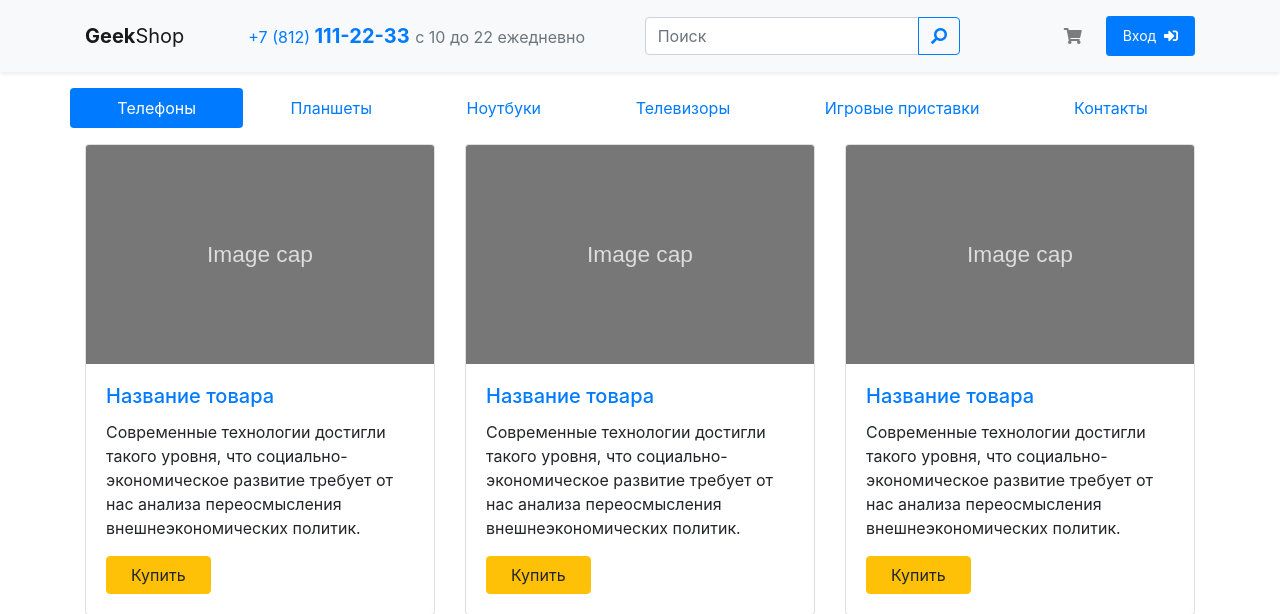
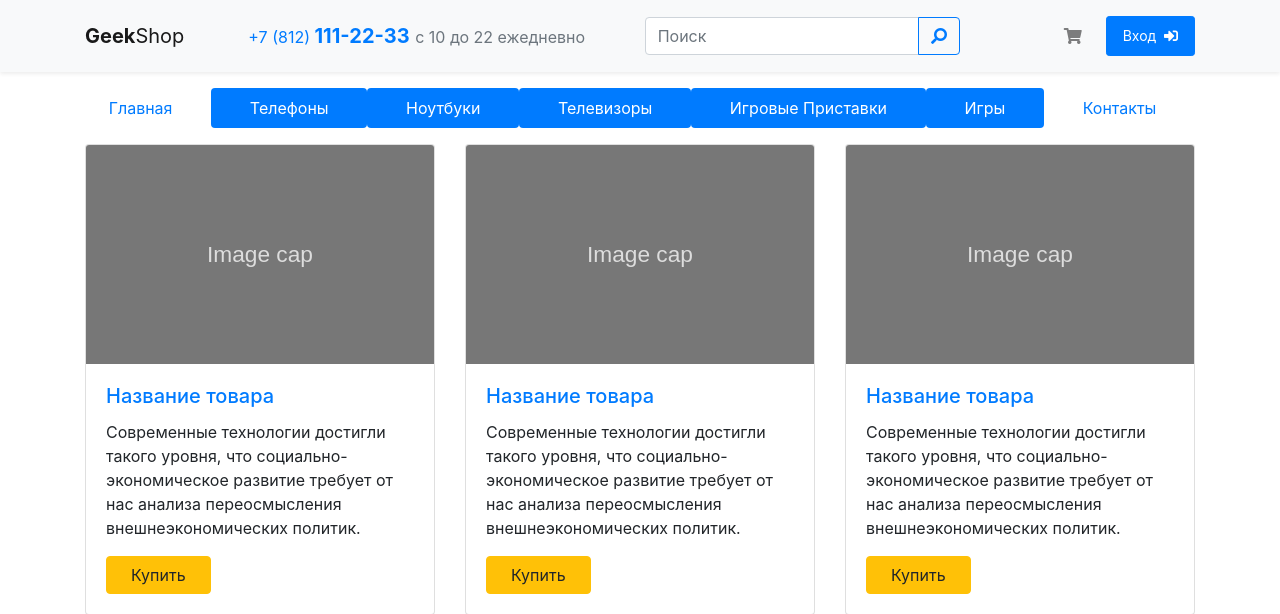
Before and after one commit to djhumster/gb_shop, a Django app: page /category/ in a window 1280 px wide. Shown: the top 614 px of the page. Run offline with Django 3.2, Linux system fonts and the light colour scheme; some libraries are stand-ins or nearby versions.

Commit message:
меню

```diff
--- a/mainapp/templates/mainapp/inc_nav_menu.html
+++ b/mainapp/templates/mainapp/inc_nav_menu.html
@@ -1,8 +1,9 @@
 <nav class="nav nav-pills nav-fill mt-3 container">
-    <a class="nav-item nav-link active" href="{% url 'category' %}">Телефоны</a>
-    <a class="nav-item nav-link" href="{% url 'category' %}">Планшеты</a>
-    <a class="nav-item nav-link" href="{% url 'category' %}">Ноутбуки</a>
-    <a class="nav-item nav-link" href="{% url 'category' %}">Телевизоры</a>
-    <a class="nav-item nav-link" href="{% url 'category' %}">Игровые приставки</a>
-    <a class="nav-item nav-link" href="{% url 'contacts' %}">Контакты</a>
+    {% for link in links_menu %}
+        <a class="nav-item nav-link {% if request.resolver_match.url_name == link.href %}
+                                        active
+                                    {% endif %}" href="{% url link.href %}">
+            {{ link.name|title }}
+        </a>
+    {% endfor %}
 </nav>
--- a/mainapp/views.py
+++ b/mainapp/views.py
@@ -1,11 +1,21 @@
 from django.shortcuts import render
 
-# Create your views here.
+
+links_menu = [
+    {'href': 'index', 'name': 'главная'},
+    {'href': 'category', 'name': 'телефоны'},
+    {'href': 'category', 'name': 'ноутбуки'},
+    {'href': 'category', 'name': 'телевизоры'},
+    {'href': 'category', 'name': 'игровые приставки'},
+    {'href': 'category', 'name': 'игры'},
+    {'href': 'contacts', 'name': 'контакты'},
+]
+
 def index_view(request):
-    return render(request, 'mainapp/index.html')
+    return render(request, 'mainapp/index.html', {'links_menu': links_menu})
 
 def category_view(request):
-    return render(request, 'mainapp/category.html')
+    return render(request, 'mainapp/category.html', {'links_menu': links_menu})
 
 def contacts_view(request):
-    return render(request, 'mainapp/contacts.html')
+    return render(request, 'mainapp/contacts.html', {'links_menu': links_menu})
```
